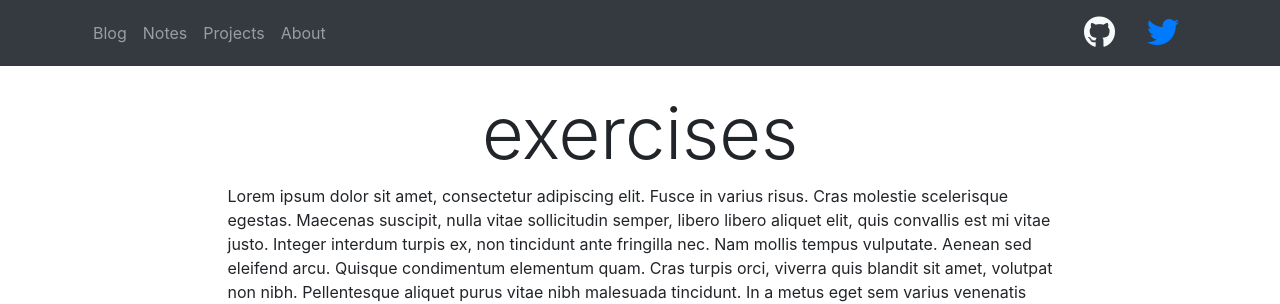
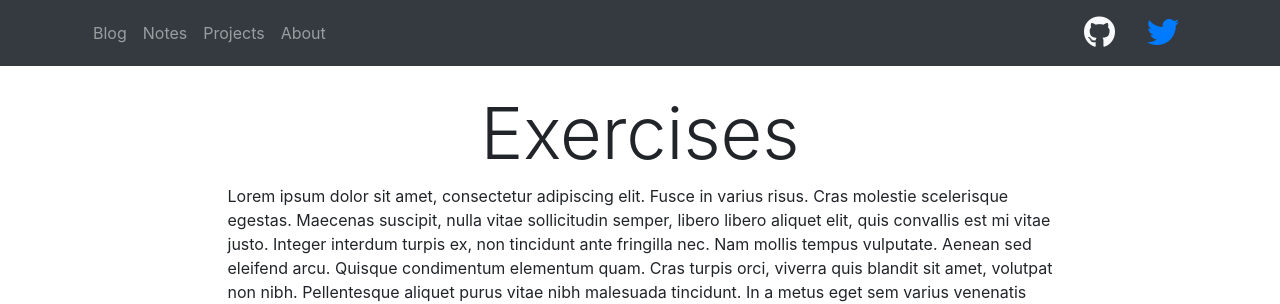
Before and after one commit to tgujar/old-website, a Jekyll site: the page built from _notes/sicp-1-3-5.md, in a window 1280 px wide. Shown: the top 304 px of the page. Built offline with Jekyll 4.4.1, drawn with Linux system fonts in a browser that asks for light colours; nearby versions of some CDN libraries.

```diff
--- a/Gemfile
+++ b/Gemfile
@@ -7,12 +7,12 @@ source "https://rubygems.org"
 #
 # This will help ensure the proper Jekyll version is running.
 # Happy Jekylling!
-gem "jekyll", "~> 4.1.1"
+#gem "jekyll", "~> 4.1.1"
 # This is the default theme for new Jekyll sites. You may change this to anything you like.
 #gem "minima", "~> 2.5.1"
 # If you want to use GitHub Pages, remove the "gem "jekyll"" above and
 # uncomment the line below. To upgrade, run `bundle update github-pages`.
-#gem "github-pages", group: :jekyll_plugins
+gem "github-pages", group: :jekyll_plugins
 # If you have any plugins, put them here!
 group :jekyll_plugins do
 #  gem "jekyll-feed", "~> 0.12"
--- a/_notes/sicp-1-3-5.md
+++ b/_notes/sicp-1-3-5.md
@@ -1,6 +1,6 @@
 ---
 book: sicp
-title: exercises
+title: Exercises
 chapter: Lorem ipsum
 chapter-num: 1
 section: 1.3.5
```
Also changed, not shown: _notes/sicp-1-3-4.md (+1 -1 lines), Gemfile.lock.
